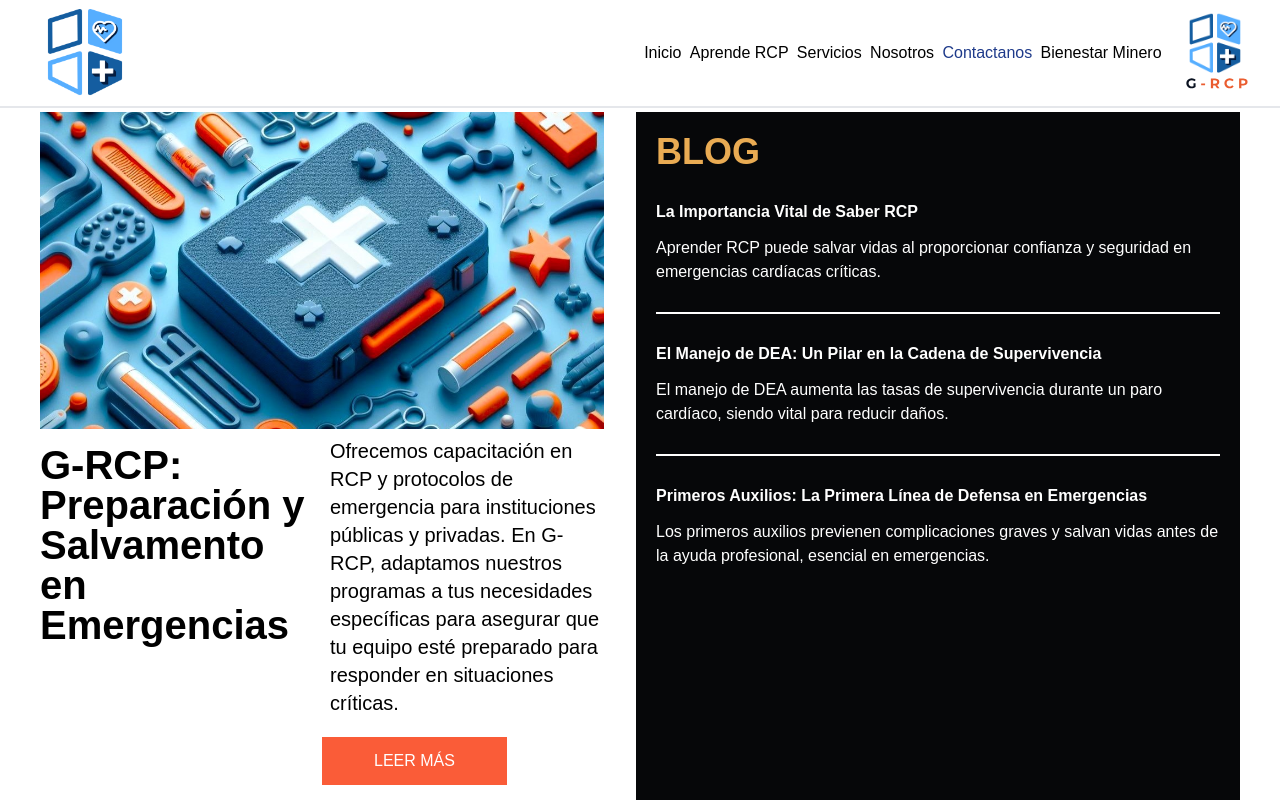
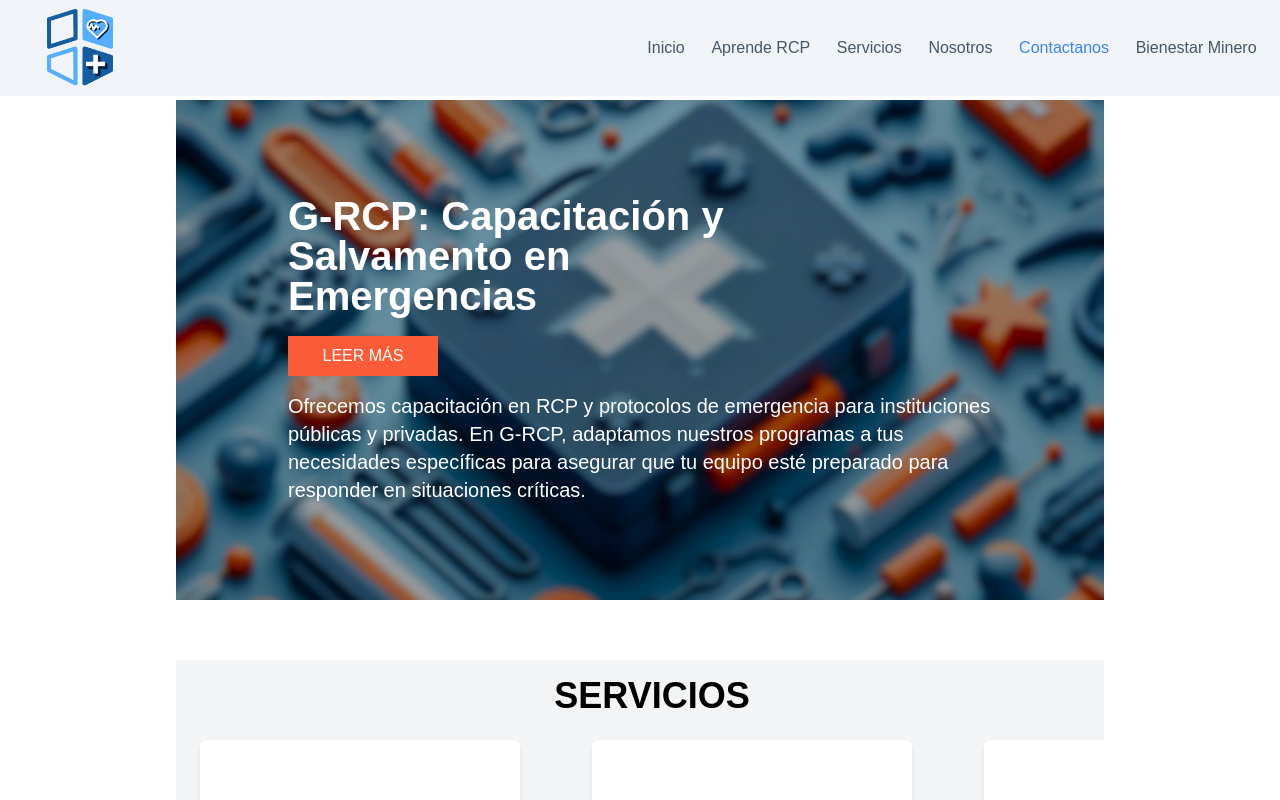
Before and after one commit to julianperuzzi/G-RCP-ARGENTINA, a React (Vite) app: page /#/ in a window 1280 px wide. Shown: the top 800 px of the page. Built offline with nearby package versions, Linux system fonts and the light colour scheme.

Commit message:
actualizacion 12 6 24
cambios en el main y el home

```diff
--- a/src/components/Header.jsx
+++ b/src/components/Header.jsx
@@ -14,7 +14,7 @@
     <>
       <div className={`${menuClicked ? 'hidden' : 'fixed inset-0 bg-black bg-opacity-20 backdrop-blur-md animate-fade-in'} top-0 left-0 w-1/2 h-full z-10`} onClick={handleClick}></div>
 
-      <ul className={`${menuClicked ? 'hidden' : ''} fixed bg-white backdrop-filter backdrop-blur-md top-0 right-0 w-1/2 p-[24px] h-full text-[18px] lg:flex lg:items-center lg:place-content-around lg:p-0 lg:h-auto lg:relative lg:text-[16px] z-20`}>
+      <ul className={`${menuClicked ? 'hidden' : ''} fixed  backdrop-filter backdrop-blur-md top-0 right-0 w-1/2 p-[24px] h-full text-[18px] xl:flex xl:items-center bg-slate-100 xl:place-content-around xl:p-0 xl:h-auto xl:relative xl:text-[16px] z-20 xl:gap-3 text-slate-600` }>
         <li className={`${menuClicked ? 'hidden' : ''} cursor-pointer lg:hidden  flex place-content-end`}>
           <img className='w-8 h-8 mb-[87px]' src={closeBtn} onClick={handleClick} alt="" />
         </li>
@@ -32,15 +32,15 @@
           <Link className='hover:text-SoftRed' to="/Nosotros" onClick={() => { handleLinkClick(); setMenuClicked(true); }}>Nosotros</Link>
         </li>
         <li className='mb-8 lg:mb-0'>
-          <Link className=' text-blue-900 hover:text-SoftRed' to="/Contacto" onClick={() => { handleLinkClick(); setMenuClicked(true); }}>Contactanos</Link>
+          <Link className=' text-blue-500 hover:text-SoftRed' to="/Contacto" onClick={() => { handleLinkClick(); setMenuClicked(true); }}>Contactanos</Link>
         </li>
         <li className='mb-8 lg:mb-0'>
           <Link className='hover:text-SoftRed' to="/Mineras" onClick={() => { handleLinkClick(); setMenuClicked(true); }}>Bienestar Minero</Link>
         </li>
 
-        <img className={`lg:w-[90px] `} src={logoAfterScroll} alt="logo" />
-      </ul>
-      <img className={`${menuClicked ? '' : 'hidden'}  cursor-pointer lg:hidden pr-4`} src={burgerMenu} onClick={handleClick} alt="" />
+        <img className={`block md:hidden lg:w-[80px]`} src={logoAfterScroll} alt="logo" />
+        </ul>
+      <img className={`${menuClicked ? '' : 'hidden'}  cursor-pointer lg:hidden pr-4 `} src={burgerMenu} onClick={handleClick} alt="" />
     </>
   );
 };
@@ -53,10 +53,10 @@
   };
 
   return (
-    <header className={`flex place-content-between items-center border-b-2 sticky top-0 z-30 lg:px-4 `} style={{ backgroundColor: 'rgba(255, 255, 255, 1)' }}>
+    <header className={`flex place-content-between items-center  sticky top-0 z-30 lg:px-4 `} style={{ backgroundColor: 'rgba(241, 245 ,249, 1)' }}>
 
       <Link to="/">
-        <img className={`md:w-[90px] w-[60px] ml-6 m-2`} src={logoBeforeScroll} alt="logo" />
+        <img className={`md:w-[80px] w-[60px] ml-6 m-2 `} src={logoBeforeScroll} alt="logo" />
       </Link>
       <Navbar handleLinkClick={handleLinkClick} menuClicked={menuClicked} setMenuClicked={setMenuClicked} />
     </header>
--- a/src/components/ListonInfinito.jsx
+++ b/src/components/ListonInfinito.jsx
@@ -14,7 +14,7 @@
 
 const ListonInfinito = () => {
   return (
-    <aside className="lg:w-2/3 md:mx-auto mt-4 z-10">
+    <aside className=" md:mx-auto mt-4 z-10">
       <h2 className=" text-3xl  text-gray-700 font-bold mx-4 text-center">RESPALDO</h2>
     <div className="md:mb-4 mt-3">
       <Marquee direction="right">
@@ -35,13 +35,13 @@
       <Marquee direction="left">
         <img src={Imagen6} alt="Logo 6" className="w-32 px-3" />
         <img src={Imagen7} alt="Logo 7" className="w-32 px-3" />
-        <img src={Imagen8} alt="Logo 8" className="w-32 px-3" />
+        {/* <img src={Imagen8} alt="Logo 8" className="w-32 px-3" /> */}
         <img src={Imagen9} alt="Logo 9" className="w-32 px-3" />
         <img src={Imagen10} alt="Logo 10" className="w-32 px-3" />
         <img src={Imagen11} alt="Logo 11" className="w-32 px-3" />
         <img src={Imagen6} alt="Logo 6" className="w-32 px-3" />
         <img src={Imagen7} alt="Logo 7" className="w-32 px-3" />
-        <img src={Imagen8} alt="Logo 8" className="w-32 px-3" />
+        {/* <img src={Imagen8} alt="Logo 8" className="w-32 px-3" /> */}
         <img src={Imagen9} alt="Logo 9" className="w-32 px-3" />
         <img src={Imagen10} alt="Logo 10" className="w-32 px-3" />
         <img src={Imagen11} alt="Logo 11" className="w-32 px-3" />
--- a/src/components/MainArticle.jsx
+++ b/src/components/MainArticle.jsx
@@ -1,30 +1,23 @@
-import React from 'react'
-//selector de imagenes el de 641 es si la pantalla tiene como minimo 641 coloca cierta imagen
-import imageDesktop from '../assets/imagen recatacngular.jpg'
+import React from 'react';
+import imageDesktop from '../assets/imagen cuadrada.jpg';
 import { Link } from 'react-router-dom';
 
 export const MainArticle = () => {
   return (
-    <section className='mb-12 lg:w-3/4'>
-
-      <picture className='shadow-2xl'>
-       <img src={imageDesktop} alt="imagen" />
-      </picture>
-
-    <div className=' sm:flex'>
-
-      <div className='flex-1 pt-4'>
-      <h2 className='text-[30px] font-bold sm:text-[40px] leading-none'>G-RCP: Preparación y Salvamento en Emergencias</h2>
+    <section className='mb-4 container mx-auto relative'>
+      <div className='relative flex justify-start items-center bg-AzulOscuro h-[500px] bg-cover bg-center' style={{ backgroundImage: `url(${imageDesktop})`}}>
+        <div className='absolute flex flex-col text-white p-4 xl:px-28 items-start text-left'>
+          <h1 className='text-[30px] font-bold sm:text-[40px] leading-none mb-5 w-3/4  '>
+            G-RCP: Capacitación y Salvamento en Emergencias
+          </h1>
+          <Link to="/Nosotros" className='bg-SoftRed w-[150px] h-[40px] uppercase text-white hover:bg-black inline-block text-center py-2 mb-4'>
+            Leer Más
+          </Link>
+          <p className=' md:text-xl'>
+            Ofrecemos capacitación en RCP y protocolos de emergencia para instituciones públicas y privadas. En G-RCP, adaptamos nuestros programas a tus necesidades específicas para asegurar que tu equipo esté preparado para responder en situaciones críticas.
+          </p>
+        </div>
       </div>
-
-      <div className='flex-1  pt-2'>
-        <p className='lg:text-xl mb-5 lg:ml-2 sm:text-[15px]'>Ofrecemos capacitación en RCP y protocolos de emergencia para instituciones públicas y privadas. En G-RCP, adaptamos nuestros programas a tus necesidades específicas para asegurar que tu equipo esté preparado para responder en situaciones críticas.</p>
-        <Link to="/Nosotros" className='bg-SoftRed w-[185px] h-[48px] uppercase text-white hover:bg-black inline-block text-center content-center'>Leer Más</Link>
-      </div>
-
-
-      </div>
-
     </section>
-  )
+  );
 }
--- a/src/pages/About.jsx
+++ b/src/pages/About.jsx
@@ -9,11 +9,11 @@
 
 export const About = () => {
   return (
-    <aside className='animate-fade-in lg:mx-6'>
-      <div id="main-article" className={`xl:flex xl:gap-8 px-4 pt-1 `}>
+    <aside className='animate-fade-in mx-auto xl:w-3/4 '>
+      <div id="main-article" className={`px-4 pt-1`}>
         <MainArticle />
-        <Blog />
       </div>
+
 
 
       <div id="servicios" className={`xl:flex xl:gap-8 px-4 pt-1 my-10 `}>
@@ -50,6 +50,12 @@
       <div id="teoria" className={` px-4 pt-1 my-10`}>
         <ListonInfinito />
       </div>
+
+      <div id="main-article" className={`px-4 pt-1 `}>
+      <Blog />
+      </div>
+
+
     </aside>
   );
 };
```
Also changed, not shown: src/assets/imagen cuadrada.jpg, src/assets/imagen recatacngular.jpg (deleted).
